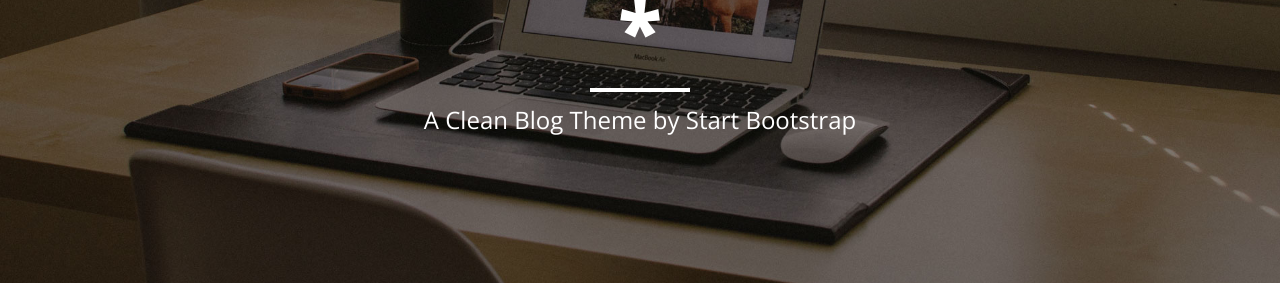
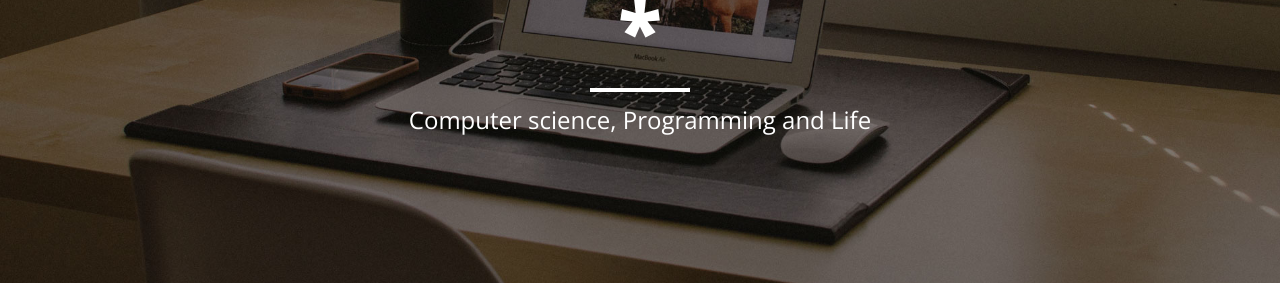
Before and after one commit to AmaxJ/AmaxJ.github.io, a Jekyll site: the page built from index.html, in a window 1280 px wide. Shown: the part 253-553 px from the top of the page. Built offline with Jekyll 4.4.1, drawn with Linux system fonts in a browser that asks for light colours; nearby versions of some CDN libraries; the list of posts is cut into pages by our own code.

Commit message:
edited tag

```diff
--- a/index.html
+++ b/index.html
@@ -1,6 +1,6 @@
 ---
 layout: page
-description: "A Clean Blog Theme by Start Bootstrap"
+description: "Computer science, Programming and Life"
 ---
 
 {% for post in paginator.posts %}
```
